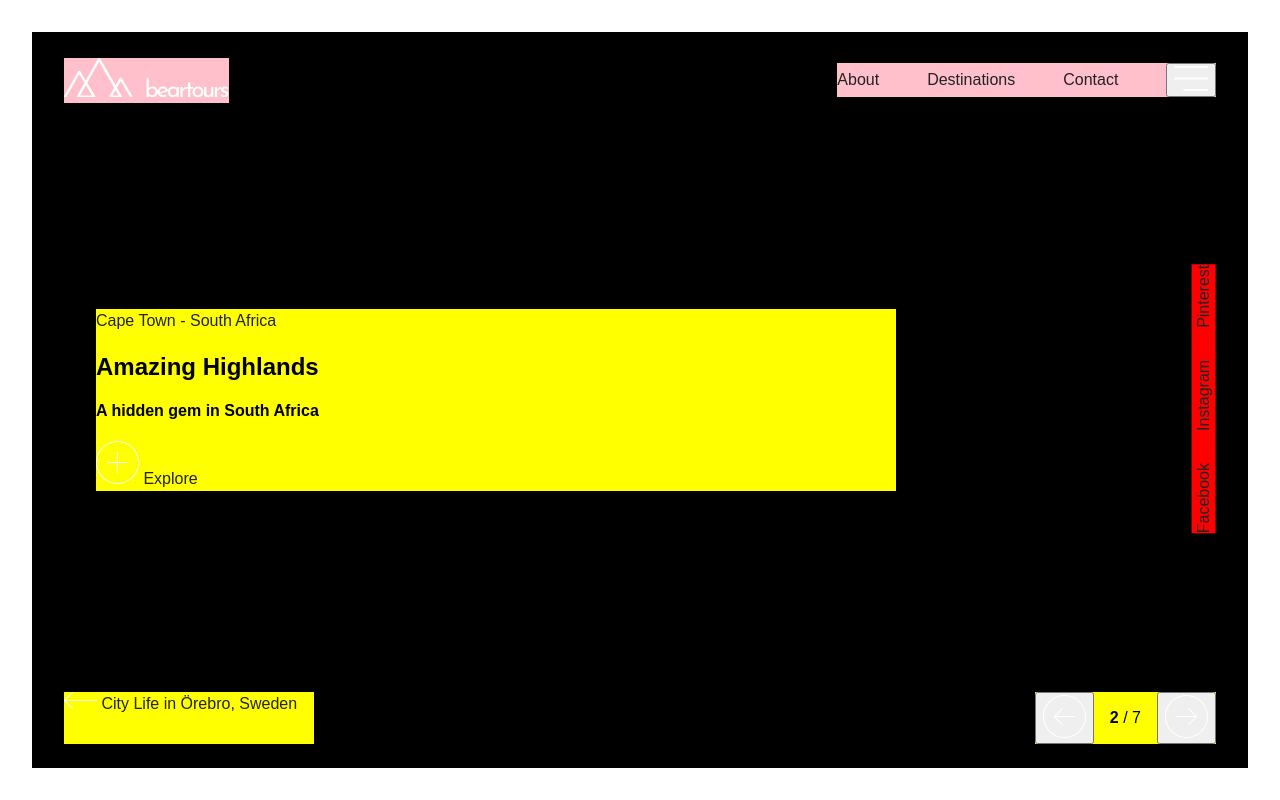
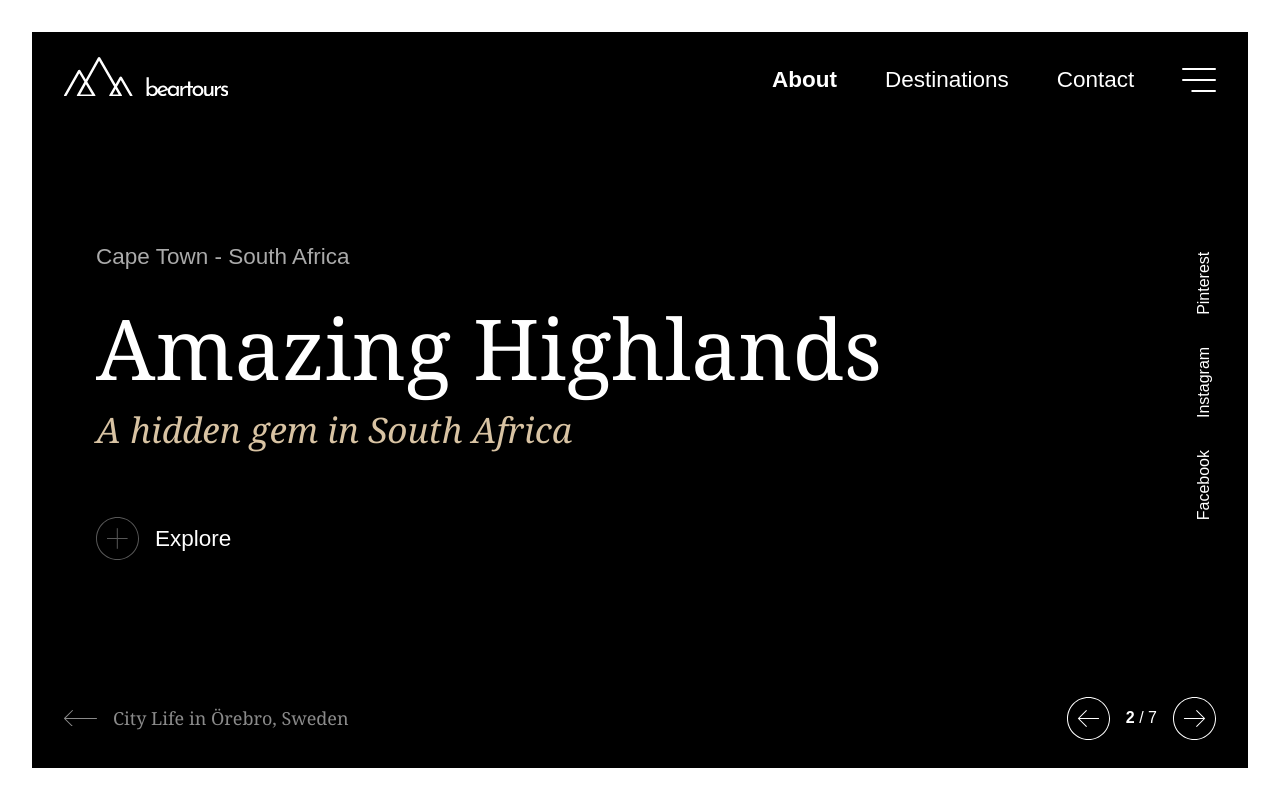
Before and after one commit to LindaSabina/Projekt-3---Uppgift, a plain HTML site: page index.html in a window 1280 px wide. Drawn offline with Linux system fonts and the light colour scheme; a web font is replaced by a local one.

Commit message:
Add basic styles

```diff
--- a/index.html
+++ b/index.html
@@ -5,6 +5,7 @@
     <meta http-equiv="X-UA-Compatible" content="IE=edge">
     <meta name="viewport" content="width=device-width, initial-scale=1.0">
     <title>Beartour - Your traveling agent</title>
+    <link rel="stylesheet" href="https://use.typekit.net/utr5qag.css">
     <link rel="stylesheet" href="style.css">
 </head>
 <body>
@@ -30,7 +31,7 @@
             <nav class="menu">
 
                 <ul class="menu__list">
-                    <li class="menu__item"><a href="" class="menu__link">About</a></li>
+                    <li class="menu__item menu__item--current"><a href="" class="menu__link">About</a></li>
                     <li class="menu__item"><a href="" class="menu__link">Destinations</a></li>
                     <li class="menu__item"><a href="" class="menu__link">Contact</a></li>
                 </ul>
@@ -59,7 +60,7 @@
                         <a href="" class="destination__category">Cape Town - South Africa</a>
                         <h2 class="destination__title">Amazing Highlands</h2>
                         <h4 class="destination__subtitle">A hidden gem in South Africa</h4>
-                        <a href="" class="button button--icon-plus button--text button--icon-opacity">
+                        <a href="" class="destination__button button">
                             <svg xmlns="http://www.w3.org/2000/svg" width="43" height="43" viewBox="0 0 43 43">
                                 <g id="icon-plus-cirkle" transform="translate(-183 -923)">
                                   <g id="Path_7" data-name="Path 7" transform="translate(183 923)" fill="none">
--- a/src/scss/base/_typography.scss
+++ b/src/scss/base/_typography.scss
@@ -1,9 +1,12 @@
+@use '../components/buttons' as button;
+
 body {
     font-family: var(--font-sans);
 }
 
 h1, h2, h3, h4, h5, h6 {
-    font-family: var(font-serif);
+    font-family: var(--font-serif);
+    font-weight: 400;
 }
 
 h1 {
@@ -46,3 +49,7 @@ a {
 li {
     line-height: var(--line-height);
 }
+
+.button {
+    @include button.default($background: transparent);
+}
--- a/src/scss/components/_buttons.scss
+++ b/src/scss/components/_buttons.scss
@@ -1,18 +1,26 @@
 @mixin default(
-    $background: var(--color-dark),
+    $background: transparent,
     $color: var(--color-light),
-    $hover-background: var(--accent),
-    $hover-color: var(--color-light))
-    {
+    $hover-background: transparent,
+    $hover-color: var(--color-light),
+    $icon-opacity: 1
+    ) {
     background-color: $background;
     color: $color;
-    padding: 1rem 2rem;
     border: 0;
-    border-radius: 2rem;
-    font-size: 1rem;
-    font-weight: 700;
+    padding: 0;
+    font-size: var(--font-size-2);
     display: inline-block;
     text-decoration: none;
+
+    display: flex;
+    align-items: center;
+    gap: var(--gap-s);
+
+    svg {
+        opacity: $icon-opacity;
+    }
+
     &:hover {
         background-color: $hover-background;
         color: $hover-color;
--- a/src/scss/layout/_header.scss
+++ b/src/scss/layout/_header.scss
@@ -12,9 +12,6 @@
     }
 
     &__branding {
-        width: 165px; // temp
-        height: 45px; // temp
-        background-color: pink; // temp
         display: block;
     }
 }
--- a/src/scss/layout/_nav.scss
+++ b/src/scss/layout/_nav.scss
@@ -1,5 +1,6 @@
+@use '../components/buttons' as button;
+
 .menu {
-    background-color: pink;  //temp
     display: flex;
     justify-content: flex-end;
     gap: var(--gap-l);
@@ -12,4 +13,20 @@
         align-items: center;
         gap: var(--gap-l);
     }
+
+    &__link {
+        color: var(--color-light);
+        font-size: var(--font-size-2);
+    }
+
+    &__button {
+        @include button.default;
+    }
+
+    &__item {
+
+        &--current {
+            font-weight: 600;
+        }
+    }
 }
--- a/src/scss/pages/home/_hero.scss
+++ b/src/scss/pages/home/_hero.scss
@@ -1,8 +1,11 @@
+@use '../../components/buttons' as button;
+
 .hero {
     background-color: var(--color-light);
     height: 100vh;
     display: grid;
     padding: 32px;
+    color: var(--color-light);
 
     &__inner {
         background-color: #000;     // temp
@@ -31,26 +34,22 @@
     &__content {
         max-width: 50rem;
         width: 100%;
-        background-color: yellow; // temp
     }
 
     &__prev-link {
-        display: block;
-        min-height: 40px;           // temp
-        max-width: 250px;           // temp
-        width: 100%;                // temp
-        background-color: yellow; // temp
+        @include button.default;
+        opacity: 0.54;
+        font-family: var(--font-serif);
+        font-size: var(--font-size-1);
     }
 
     &__pagination {
         display: flex;
         align-items: center;
         gap: var(--gap-s);
-        background-color: yellow; // temp
     }
 
     &__social {
-        background-color: red;    // temp
         position: absolute;
         right: var(--gap-m);
         top: 40%;
@@ -67,10 +66,43 @@
     }
 }
 
+.destination {
+
+    &__category {
+        font-size: var(--font-size-2);
+        margin-bottom: var(--gap-s);
+        display: block;
+        color: var(--color-light-700); //KOLLA DETTA, Stämmer ej!
+    }
+
+    &__title {
+        font-size: 5.25rem;
+        margin: 0;
+    }
+
+    &__subtitle {
+        font-size: var(--font-size-4);
+        font-weight: 300;
+        margin: 0;
+        font-style: italic;
+        color: var(--color-accent);
+    }
+
+    &__button {
+        @include button.default($icon-opacity: 0.34);
+        margin-top: var(--gap-xl);
+    }
+
+}
+
 .social {
     list-style: none;
     margin: 0;
     padding: 0;
     display: flex;
     gap: 2rem;
+
+    &__link {
+        color: var(--color-light);
+    }
 }
--- a/src/scss/utilities/_globals.scss
+++ b/src/scss/utilities/_globals.scss
@@ -20,9 +20,9 @@
     --color-dark-800: #d5d5d5;
     --color-dark-900: #f1f1f1;
 
-    --color-accent: #02668a;
-    --color-accent-200: #02668a;
-    --color-accent-300: #02668a;
+    --color-accent: #D8C3A3;
+    --color-accent-200: #d9cab4;
+    --color-accent-300: #dbd1c2;
     --color-accent-400: #02668a;
     --color-accent-500: #02668a;
     --color-accent-600: #02668a;
@@ -36,17 +36,17 @@
     --color-light-400: #efead8;
     --color-light-500: #efead8;
     --color-light-600: #efead8;
-    --color-light-700: #efead8;
+    --color-light-700: #aaa;
     --color-light-800: #efead8;
     --color-light-900: #efead8;
 
-    --font-sans: 'Arial', sans-serif;
-    --font-serif: 'Georgia', serif;
+    --font-sans: 'futura-pt', 'Arial', sans-serif;
+    --font-serif: 'questa-grande', 'Georgia', serif;
 
     --line-height: 1.5;
 
     --font-scale: 1.25;
-    --font-size: 1rem;
+    --font-size: 1.125rem;
 
     --font-size-1: var(--font-size);
     --font-size-2: calc( var(--font-size-1) * var(--font-scale) );
```
Also changed, not shown: style.css, 1 other file.
